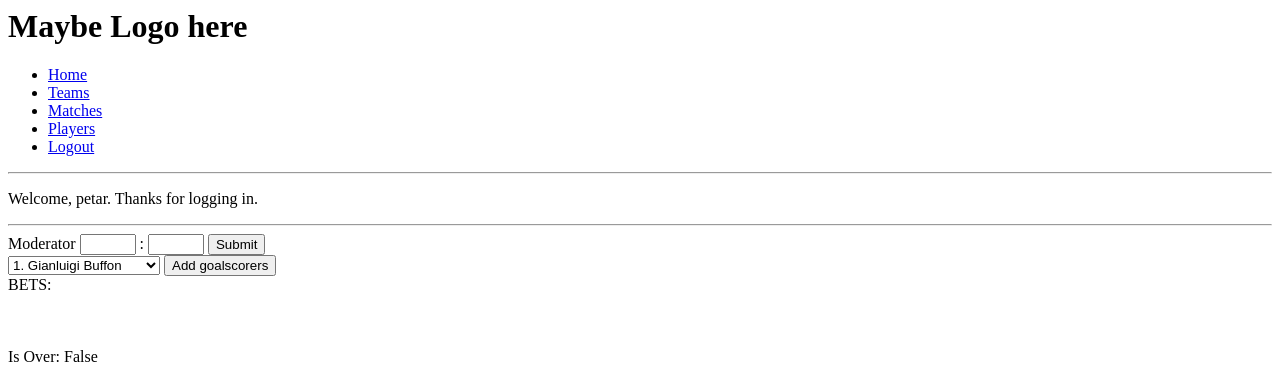
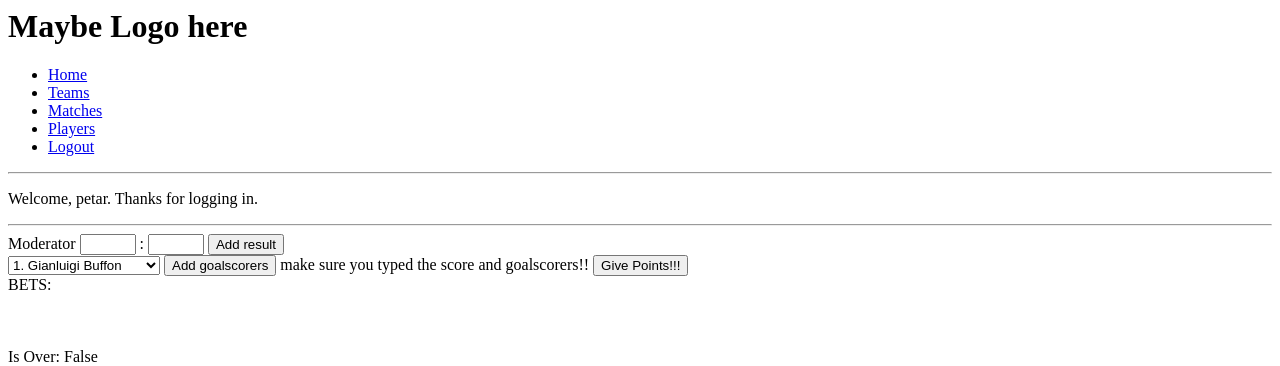
Before and after one commit to pskamburov/world-cup, a Django app: page /match/3/ in a window 1280 px wide. Shown: the top 366 px of the page. Run offline with Django 3.2, Linux system fonts and the light colour scheme; a user stored in the database is signed in; data comes from the database, SQL or seed files in the repository; both versions use the stored data as it was after the commit; parts of the project's set-up code (start-up, migrations or seed data) failed here and were passed over.

Commit message:
moderator for betting system

```diff
--- a/worldcup/website/templates/show-match.html
+++ b/worldcup/website/templates/show-match.html
@@ -129,8 +129,18 @@ input[type=radio]:checked + label {
                 });
    }
    function sendGoals(){
-       var goalscorer = $('#home_result').val();
+       var goalscorer = $('#goalscorer').val();
        $.post("/addgoal/", {goalscorer:goalscorer, match_id:"{{match.id}}"},
+            function(data) {
+                $('#alert-message')[0].innerHTML = '<span>'+data+'</span>';
+                setTimeout(function() {
+                    window.location.reload(true);
+                }, 1500);
+            });
+   }
+
+   function addPoints(){
+       $.post("/addpoints/", {match_id:"{{match.id}}"},
             function(data) {
                 $('#alert-message')[0].innerHTML = '<span>'+data+'</span>';
                 setTimeout(function() {
@@ -147,9 +157,9 @@ input[type=radio]:checked + label {
     Moderator
 <input type="number" id="home_result" value="" min="0" max="20"> :
 <input type="number" id="away_result" value="" min="0" max="20">
-        <input type="submit" onclick="sendResult()">
+<input type="submit" onclick="sendResult()" value="Add result">
         <br>
-<select>
+<select id="goalscorer">
 {% for player, vote in votes_players_host.items %}
   <option value="{{ player.id }}">{{ player }}</option>
 {% endfor %}
@@ -157,7 +167,9 @@ input[type=radio]:checked + label {
   <option value="{{ player.id }}">{{ player }}</option>
 {% endfor %}
 </select>
-     <input type="submit" onclick="sendGoals()" value="Add goalscorers">
+ <input type="submit" onclick="sendGoals()" value="Add goalscorers">
+ make sure you typed the score and goalscorers!!
+ <input type="submit" onclick="addPoints()" value="Give Points!!!">
 
  {% else %}
     Normal User
--- a/worldcup/website/urls.py
+++ b/worldcup/website/urls.py
@@ -16,5 +16,6 @@ urlpatterns = patterns('website.views',
     url(r'^betting/$', 'betting', name='betting'),
     url(r'^addresult/$', 'addresult', name='addresult'),
     url(r'^addgoal/$', 'addgoal', name='addgoal'),
+    url(r'^addpoints/$', 'addpoints', name='addpoints'),
 
 )
--- a/worldcup/website/views.py
+++ b/worldcup/website/views.py
@@ -58,11 +58,14 @@ def show_match(request, match_id):
     else:
         allowed = False
     all_bets = PredictMatch.objects.filter(predict_match__id=match_id)
-    bets = {(bet.user, bet.score_host, bet.score_away, bet.goalscorer): 0 for bet in all_bets}
+    bets = {(bet.user, bet.score_host, bet.score_away, bet.goalscorer): 0
+            for bet in all_bets}
     goals = Goal.objects.filter(match__id=match_id)
     goalscorers = [goal.goalscorer for goal in goals]
     for bet, points in bets.items():
-        bets[bet] = calculate_points((bet[1], bet[2]), (match.score_host, match.score_away), bet[3], goalscorers)
+        bets[bet] = calculate_points((bet[1], bet[2]),
+                                     (match.score_host, match.score_away),
+                                     bet[3], goalscorers)
     is_over = match.is_over
     if is_over:
         pass
@@ -88,7 +91,8 @@ def calculate_points(bet_result, result, bet_goalscorer, goalscorers):
             points = 5
         elif bet_difference == difference:
             points = 3
-        elif (bet_difference > 0 and difference > 0) or (bet_difference < 0 and difference < 0):
+        elif (bet_difference > 0 and difference > 0) or\
+                (bet_difference < 0 and difference < 0):
             points = 1
         for goalscorer in goalscorers:
             if goalscorer == bet_goalscorer:
@@ -134,7 +138,9 @@ def register(request):
             password = form.cleaned_data['password']
             repeat_password = form.cleaned_data['repeat_password']
             if password == repeat_password:
-                user = User.objects.create_user(username, email, password, first_name=first_name, last_name=last_name)
+                user = User.objects.create_user(username, email, password,
+                                                first_name=first_name,
+                                                last_name=last_name)
                 user = authenticate(username=username, password=password)
                 if user is not None:
                     if user.is_active:
@@ -166,7 +172,8 @@ def betting(request):
                                          score_host=home_score,
                                          score_away=away_score,
                                          user=user)
-                bet_exists = PredictMatch.objects.filter(predict_match=match, user=user)
+                bet_exists = PredictMatch.objects.filter(predict_match=match,
+                                                         user=user)
                 if bet_exists:
                     bet_exists.delete()
                 bet_query.save()
@@ -196,7 +203,71 @@ def addresult(request):
                 match.score_host = home_score
                 match.score_away = away_score
                 match.save()
-                message = "Result was updated successfully!{}".format(match)
+                message = "Result was updated successfully!{}"
+        else:
+            message = "No XHR"
+        return HttpResponse(message)
+    else:
+        return HttpResponse("No permission!")
+
+
+@csrf_exempt
+def addgoal(request):
+    if request.user.is_authenticated() and\
+            (is_allowed(request.user.username) or request.user.is_superuser):
+        if request.is_ajax() and request.method == 'POST':
+            goalscorer_id = request.POST.get('goalscorer')
+            match_id = request.POST.get('match_id')
+            if not(match_id.isdigit() or goalscorer_id.isdigit()):
+                message = "Incorrect data!"
+            else:
+                match = get_object_or_404(Match, id=match_id)
+                player = get_object_or_404(Player, id=goalscorer_id)
+                if match.is_over:
+                    message = "Match is over! Points have been given!"
+                    return HttpResponse(message)
+                goal_query = Goal(match=match, goalscorer=player)
+                goal_query.save()
+                message = "Goalscorer was added successfully!{}"
+        else:
+            message = "No XHR"
+        return HttpResponse(message)
+    else:
+        return HttpResponse("No permission!")
+
+
+@csrf_exempt
+def addpoints(request):
+    if request.user.is_authenticated() and\
+            (is_allowed(request.user.username) or request.user.is_superuser):
+        if request.is_ajax() and request.method == 'POST':
+            match_id = request.POST.get('match_id')
+            if not match_id.isdigit():
+                message = "Incorrect data!"
+            else:
+                match = get_object_or_404(Match, id=match_id)
+                all_bets = PredictMatch.objects.filter(predict_match=match)
+                goals = Goal.objects.filter(match=match)
+                goalscorers = [goal.goalscorer for goal in goals]
+                all_points = {}
+                for bet in all_bets:
+                    all_points[bet.user] = \
+                        calculate_points((bet.score_host,
+                                          bet.score_away),
+                                         (match.score_host, match.score_away),
+                                         bet.goalscorer, goalscorers)
+                for user, points in all_points.items():
+                    user_exists = Point.objects.filter(user=user)
+                    if user_exists:
+                        user_points = get_object_or_404(Point, user=user)
+                        user_points.points += points
+                    else:
+                        user_points = Point(user=user, points=points)
+                    user_points.save()
+                message = "Success {} ".format(user_points)
+                if match.is_over:
+                    message = "Match is over! Points have been given!"
+                    return HttpResponse(message)
         else:
             message = "No XHR"
         return HttpResponse(message)
@@ -217,10 +288,13 @@ def rate(request):
                 match_id = request.POST.get('match_id')
                 match = get_object_or_404(Match, id=match_id)
                 player = get_object_or_404(Player, id=player_id)
-                if not Voting.objects.filter(match=match, player=player, user=user):
-                    vote_query = Voting(match=match, player=player, vote=rating, user=user)
+                if not Voting.objects.filter(match=match,
+                                             player=player, user=user):
+                    vote_query = Voting(match=match, player=player,
+                                        vote=rating, user=user)
                     vote_query.save()
-                    message = "You voted {} for {}. Thank you!".format(rating, player)
+                    message = "You voted {} for {}. " \
+                              "Thank you!".format(rating, player)
                 else:
                     message = "You already voted for this player!"
         else:
```
Also changed, not shown: worldcup/db.sqlite3.
